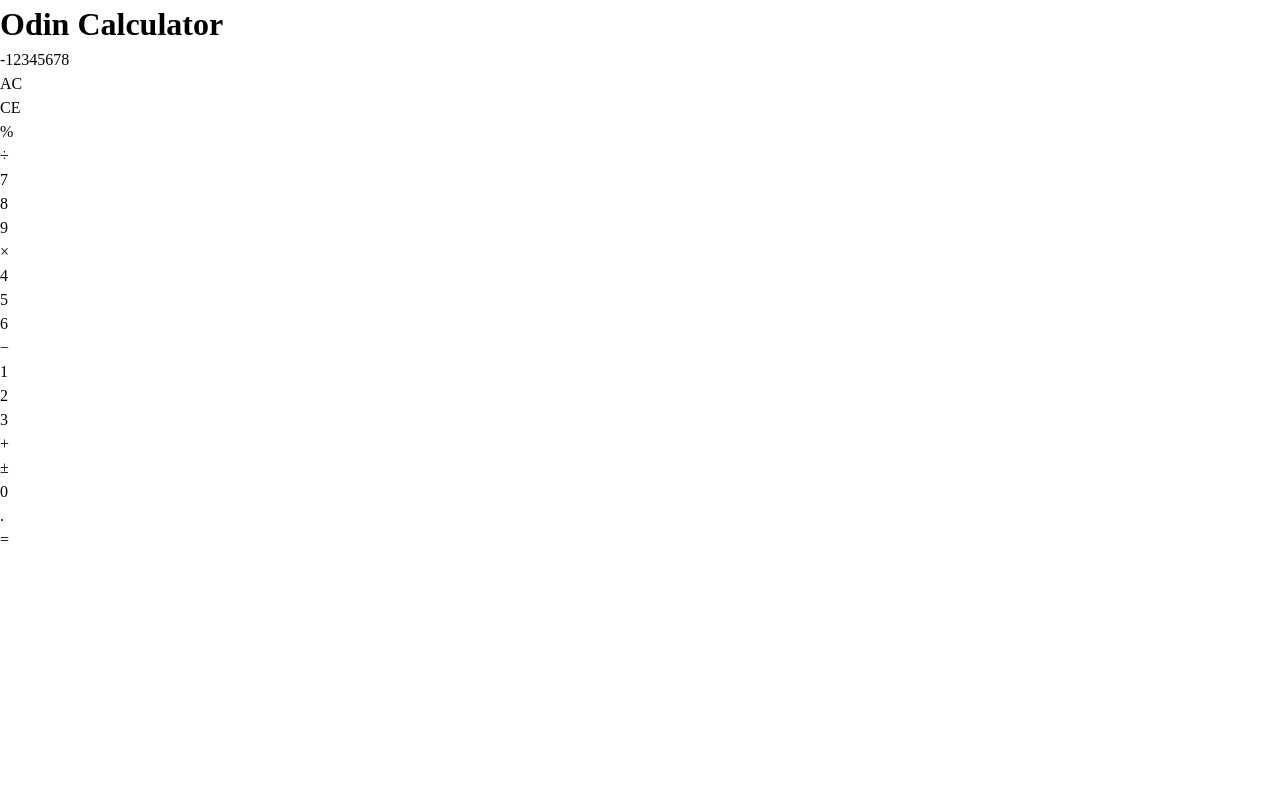
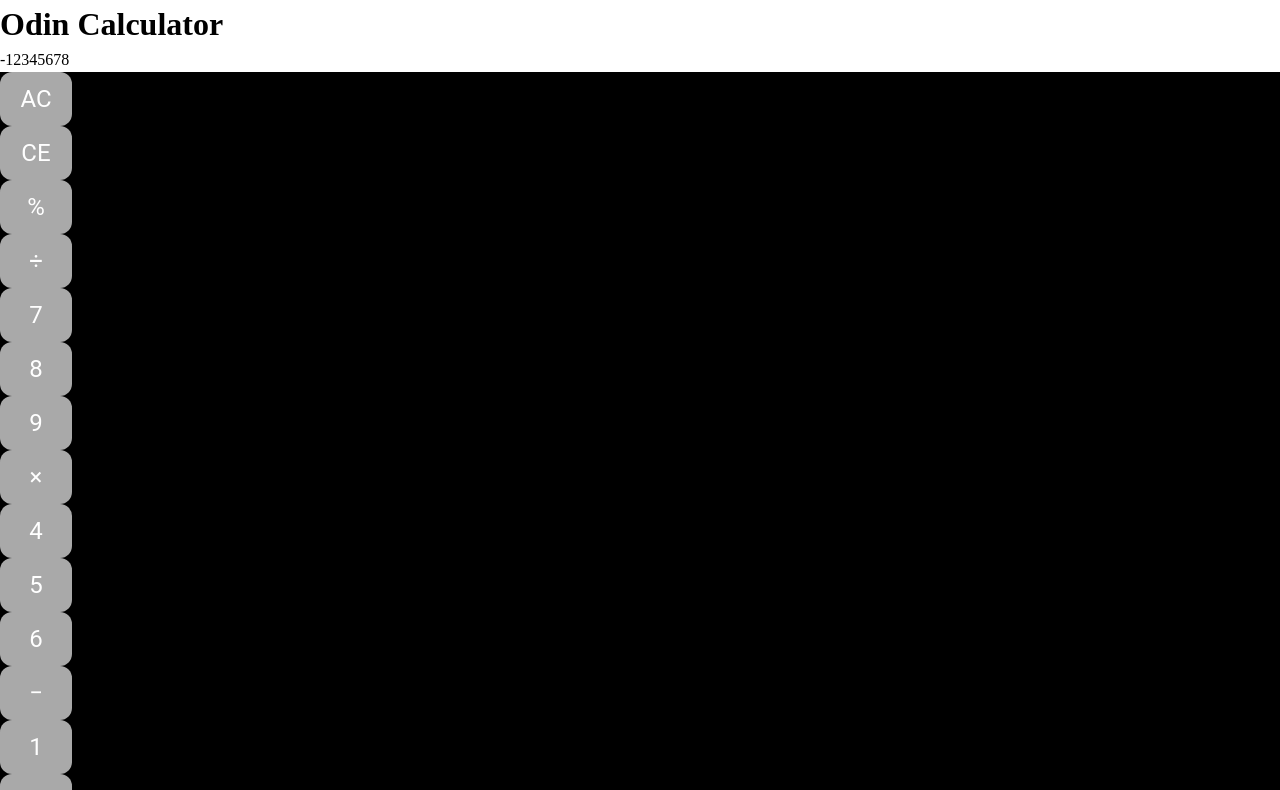
Before and after one commit to aquibulhaq/odin-calculator, a plain HTML site: page index.html in a window 1280 px wide. Shown: the top 790 px of the page. Drawn offline with Linux system fonts and the light colour scheme.

Commit message:
feat: add style to calculator keypad and keys

```diff
--- a/style.css
+++ b/style.css
@@ -53,3 +53,20 @@ ol,
 ul {
   list-style-type: none;
 }
+
+#keypad {
+  background-color: black;
+}
+
+.key {
+  background-color: darkgray;
+  color: white;
+  width: 72px;
+  height: 54px;
+  border-radius: 12px;
+  font-family: Roboto, Arial, sans-serif;
+  font-size: 24px;
+  display: flex;
+  justify-content: center;
+  align-items: center;
+}
```
